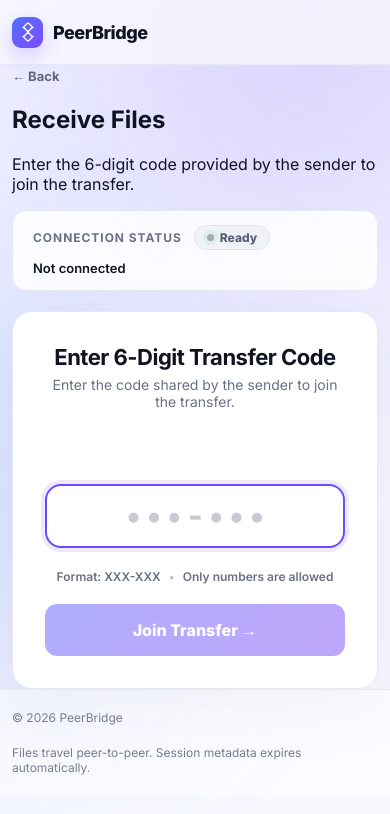
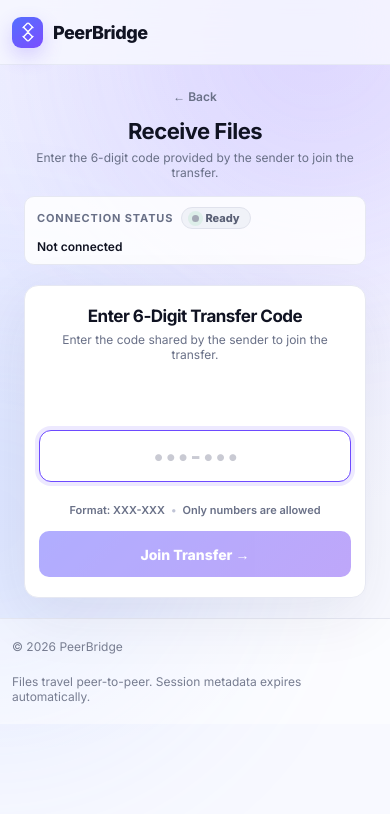
Before and after one commit to waqaszahoor2/shareBridge, a Next.js app: page /receive in a window 390 px wide. Shown: the top 814 px of the page. Built offline with nearby package versions, Linux system fonts and the light colour scheme.

Commit message:
Fix approval button CSS, button text entities, add full mobile responsive layout (768/480/360px breakpoints)

```diff
--- a/app/globals.css
+++ b/app/globals.css
@@ -462,3 +462,166 @@ button { color: inherit; }
 .inputHelperRow { display: flex; align-items: center; justify-content: center; gap: 8px; font-size: 12px; color: var(--muted); font-weight: 600; }
 .dotSeparator { color: #c0c4d6; }
 .inputValidationAlert { background: #fff1f1; border: 1px solid #fecaca; color: #991b1b; padding: 10px 14px; border-radius: 10px; font-size: 13px; font-weight: 600; text-align: center; }
+
+.flowHeader { text-align: center; margin-bottom: 28px; }
+.flowHeader h2 { font-size: 32px; letter-spacing: -1px; margin: 8px 0 6px; }
+.backLink { display: inline-flex; align-items: center; color: var(--muted); font-size: 13px; font-weight: 600; margin-bottom: 6px; text-decoration: none; }
+.backLink:hover { color: var(--purple); }
+.subtitle { color: var(--muted); font-size: 15px; margin: 0; }
+.senderStepBox, .receiverStepBox { display: grid; gap: 20px; }
+.approvalCard, .connectingCard, .successCard { background: white; border: 1px solid var(--line); border-radius: 20px; padding: 32px; text-align: center; box-shadow: var(--shadow); }
+.approvalCard h3, .connectingCard h3, .successCard h3 { margin: 0 0 8px; font-size: 22px; }
+.approvalCard p, .connectingCard p, .successCard p { color: var(--muted); font-size: 14px; margin: 0 0 16px; }
+.approvalButtons { display: flex; justify-content: center; gap: 14px; margin-top: 24px; flex-wrap: wrap; }
+.successIcon { font-size: 48px; margin-bottom: 12px; }
+.selectedSection { display: grid; gap: 16px; }
+.sendLayout, .receiveLayout { max-width: 640px; margin: 0 auto; padding: 40px 20px; }
+.declined { text-align: center; padding: 40px 20px; }
+
+/* ===== MOBILE RESPONSIVE ===== */
+
+/* Tablets and smaller desktops */
+@media (max-width: 768px) {
+  .sendLayout, .receiveLayout { padding: 28px 16px; max-width: 100%; }
+
+  .flowHeader { margin-bottom: 20px; }
+  .flowHeader h2 { font-size: 26px; letter-spacing: -0.5px; }
+  .subtitle { font-size: 13px; }
+
+  .dropzone { padding: 28px 16px; }
+  .dropzoneIcon { font-size: 34px; }
+  .dropzone h3 { font-size: 17px; }
+  .dropzoneSub { font-size: 13px; margin-bottom: 12px; }
+  .dropzoneMeta { font-size: 11px; padding: 5px 12px; }
+
+  .fileMetadataBar { padding: 10px 14px; font-size: 12px; gap: 10px; }
+  .fileList { max-height: 260px; }
+  .fileRow { padding: 10px 12px; gap: 10px; }
+  .fileRowIcon { width: 36px; height: 36px; font-size: 16px; border-radius: 8px; }
+  .fileName { font-size: 13px; }
+  .fileRowMeta { font-size: 11px; gap: 8px; }
+  .removeButton { font-size: 14px; padding: 4px; }
+
+  .actionRow { flex-direction: column; gap: 10px; }
+  .createTransferBtn { min-width: unset; }
+
+  .transferCodeBox { padding: 24px 16px; border-radius: 16px; }
+  .codeLabel { font-size: 10px; }
+  .codeDigits { font-size: 36px; letter-spacing: 3px; }
+  .codeDisplay { gap: 12px; }
+  .copyButton { min-height: 40px; font-size: 13px; }
+  .codeExpiry { font-size: 13px; }
+
+  .joinForm { padding: 24px 18px; border-radius: 16px; gap: 16px; max-width: 100%; }
+  .joinHeader h3 { font-size: 19px; }
+  .joinSubtext { font-size: 13px; }
+  .codeInput { height: 56px; font-size: 26px; letter-spacing: 0.15em; border-radius: 14px; }
+  .joinButton { min-height: 48px; font-size: 15px; }
+
+  .approvalCard, .connectingCard, .successCard { padding: 24px 16px; border-radius: 16px; }
+  .approvalCard h3, .connectingCard h3, .successCard h3 { font-size: 19px; }
+  .approvalCard p, .connectingCard p, .successCard p { font-size: 13px; }
+  .approvalButtons { gap: 10px; flex-direction: column; }
+  .approvalButtons .button { width: 100%; min-height: 48px; }
+
+  .statusCard { padding: 12px 14px; border-radius: 12px; }
+  .statusDotLabel { font-size: 11px; }
+  .statusPill { font-size: 11px; padding: 3px 10px; }
+  .statusDetail { font-size: 12px; }
+
+  .progressBox { padding: 18px 14px; border-radius: 14px; }
+  .progressTitle { font-size: 13px; }
+  .progressStatsGrid { grid-template-columns: repeat(3, 1fr); gap: 8px; }
+  .statItem { padding: 8px; border-radius: 8px; }
+  .statLabel { font-size: 10px; }
+  .statValue { font-size: 12px; }
+
+  .errorAlert { padding: 16px 14px; border-radius: 12px; gap: 10px; }
+  .errorIcon { font-size: 20px; }
+  .errorTitle { font-size: 14px; }
+  .errorMainText { font-size: 12px; }
+  .errorReasonsBox { padding: 10px; border-radius: 8px; }
+  .reasonsList { font-size: 11px; }
+  .errorActions { flex-direction: column; gap: 8px; }
+  .errorActions .button { width: 100%; }
+
+  .successIcon { font-size: 40px; margin-bottom: 10px; }
+
+  .inputValidationAlert { padding: 8px 12px; font-size: 12px; border-radius: 8px; }
+}
+
+/* Phones */
+@media (max-width: 480px) {
+  .sendLayout, .receiveLayout { padding: 20px 12px; }
+
+  .flowHeader { margin-bottom: 16px; }
+  .flowHeader h2 { font-size: 22px; }
+  .backLink { font-size: 12px; }
+  .subtitle { font-size: 12px; }
+
+  .dropzone { padding: 22px 12px; border-radius: 16px; }
+  .dropzoneIcon { font-size: 28px; margin-bottom: 6px; }
+  .dropzone h3 { font-size: 16px; }
+  .dropzoneSub { font-size: 12px; }
+  .dropzoneMeta { font-size: 10px; padding: 4px 10px; flex-wrap: wrap; justify-content: center; }
+
+  .fileMetadataBar { flex-direction: column; align-items: flex-start; padding: 8px 12px; gap: 6px; font-size: 11px; border-radius: 10px; }
+  .metaTypes { flex-wrap: wrap; }
+  .typeChip { font-size: 10px; padding: 2px 6px; }
+
+  .fileList { max-height: 200px; gap: 6px; }
+  .fileRow { padding: 8px 10px; gap: 8px; border-radius: 10px; }
+  .fileRowIcon { width: 32px; height: 32px; font-size: 14px; border-radius: 7px; }
+  .fileName { font-size: 12px; }
+  .fileRowMeta { font-size: 10px; }
+
+  .button { min-height: 44px; padding: 0 16px; font-size: 13px; border-radius: 10px; gap: 8px; }
+  .buttonSmall { min-height: 36px; padding-inline: 12px; font-size: 12px; }
+
+  .transferCodeBox { padding: 20px 12px; border-radius: 14px; }
+  .codeDigits { font-size: 30px; letter-spacing: 2px; }
+  .codeDisplay { flex-direction: column; gap: 10px; }
+  .copyButton { font-size: 12px; min-height: 38px; }
+  .codeExpiry { font-size: 12px; flex-wrap: wrap; justify-content: center; }
+
+  .joinForm { padding: 20px 14px; border-radius: 14px; gap: 14px; }
+  .joinHeader h3 { font-size: 17px; }
+  .joinSubtext { font-size: 12px; }
+  .codeInput { height: 52px; font-size: 22px; letter-spacing: 0.12em; border-radius: 12px; border-width: 1.5px; }
+  .inputHelperRow { font-size: 11px; gap: 6px; }
+  .joinButton { min-height: 46px; font-size: 14px; }
+
+  .approvalCard, .connectingCard, .successCard { padding: 20px 14px; border-radius: 14px; }
+  .approvalCard h3, .connectingCard h3, .successCard h3 { font-size: 17px; }
+  .approvalCard p, .connectingCard p, .successCard p { font-size: 12px; }
+
+  .statusCard { padding: 10px 12px; border-radius: 10px; flex-direction: column; align-items: flex-start; }
+  .statusHeader { gap: 8px; }
+
+  .progressBox { padding: 14px 12px; border-radius: 12px; }
+  .progressStatsGrid { grid-template-columns: 1fr 1fr; }
+  .statItem:last-child:nth-child(odd) { grid-column: 1 / -1; }
+
+  .errorAlert { flex-direction: column; padding: 14px 12px; border-radius: 10px; }
+  .errorIcon { font-size: 18px; }
+  .errorTitle { font-size: 13px; }
+  .errorMainText { font-size: 11px; }
+
+  .toastContainer { left: 12px; right: 12px; bottom: 16px; border-radius: 10px; font-size: 13px; padding: 10px 14px; }
+
+  .successIcon { font-size: 36px; }
+}
+
+/* Very small phones */
+@media (max-width: 360px) {
+  .sendLayout, .receiveLayout { padding: 16px 10px; }
+  .flowHeader h2 { font-size: 20px; }
+  .codeDigits { font-size: 26px; letter-spacing: 1px; }
+  .codeInput { height: 48px; font-size: 20px; }
+  .joinForm { padding: 16px 12px; }
+  .joinHeader h3 { font-size: 16px; }
+  .approvalCard, .connectingCard, .successCard { padding: 16px 12px; }
+  .approvalCard h3, .connectingCard h3, .successCard h3 { font-size: 16px; }
+  .progressStatsGrid { grid-template-columns: 1fr; }
+  .button { min-height: 42px; font-size: 12px; }
+}
--- a/components/ReceiveFlow.tsx
+++ b/components/ReceiveFlow.tsx
@@ -422,10 +422,10 @@ export default function ReceiveFlow() {
           <FilePreview files={incoming} readOnly />
           <div className="approvalButtons">
             <button type="button" className="button buttonPrimary" onClick={acceptTransfer}>
-              ✓ Accept &amp; Download Files
+              ✓ Accept & Download Files
             </button>
             <button type="button" className="button buttonGhost" onClick={declineTransfer}>
-              ✕ Decline Transfer
+              ✕ Decline
             </button>
           </div>
         </div>
--- a/components/SendFlow.tsx
+++ b/components/SendFlow.tsx
@@ -361,10 +361,10 @@ export default function SendFlow() {
           <FilePreview files={selected} readOnly />
           <div className="approvalButtons">
             <button type="button" className="button buttonPrimary" onClick={approveReceiver}>
-              ✓ Approve &amp; Share Files
+              ✓ Approve & Share Files
             </button>
             <button type="button" className="button buttonGhost" onClick={declineReceiver}>
-              ✕ Decline Connection
+              ✕ Decline
             </button>
           </div>
         </div>
```
Also changed, not shown: 1 other file (tests, documents, lock files or other folders).
